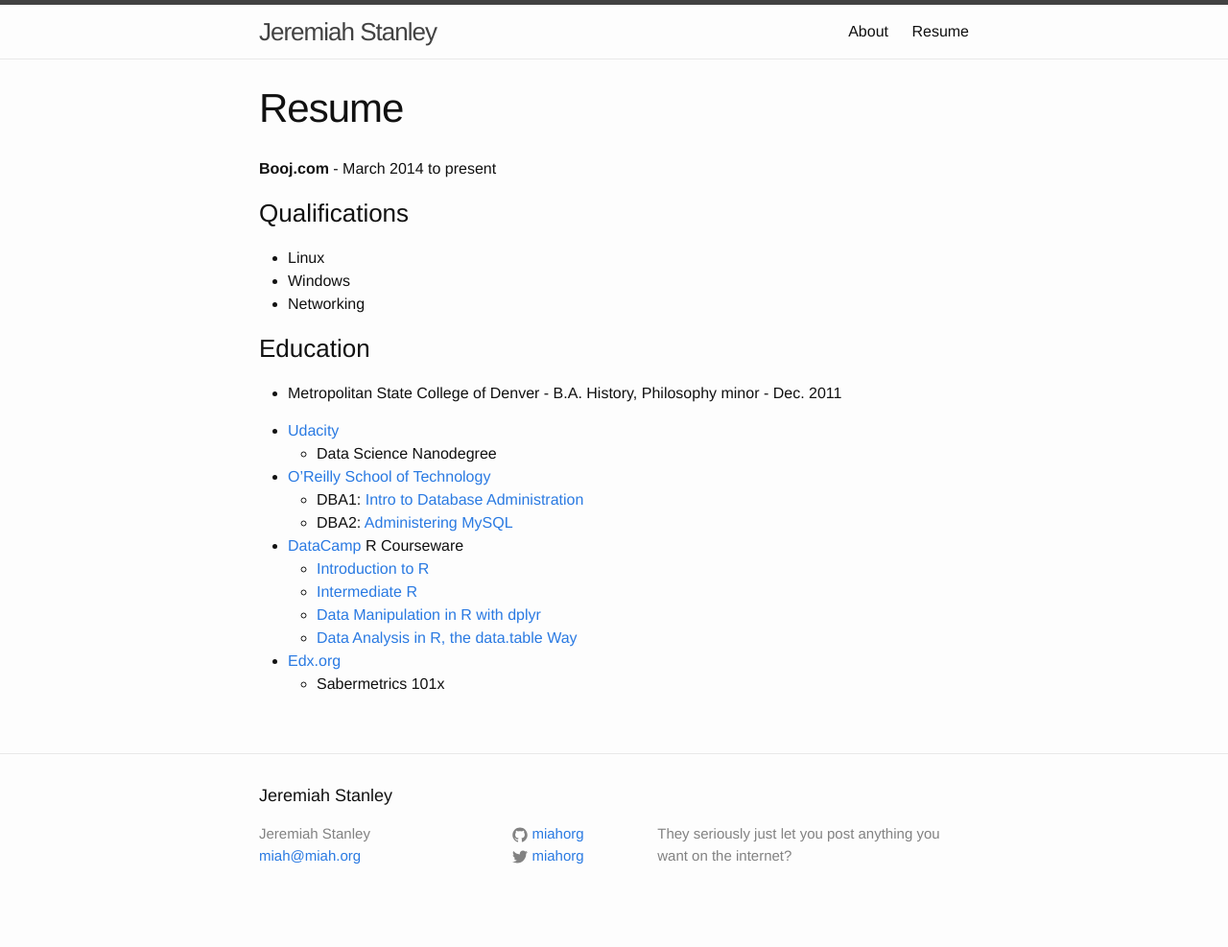
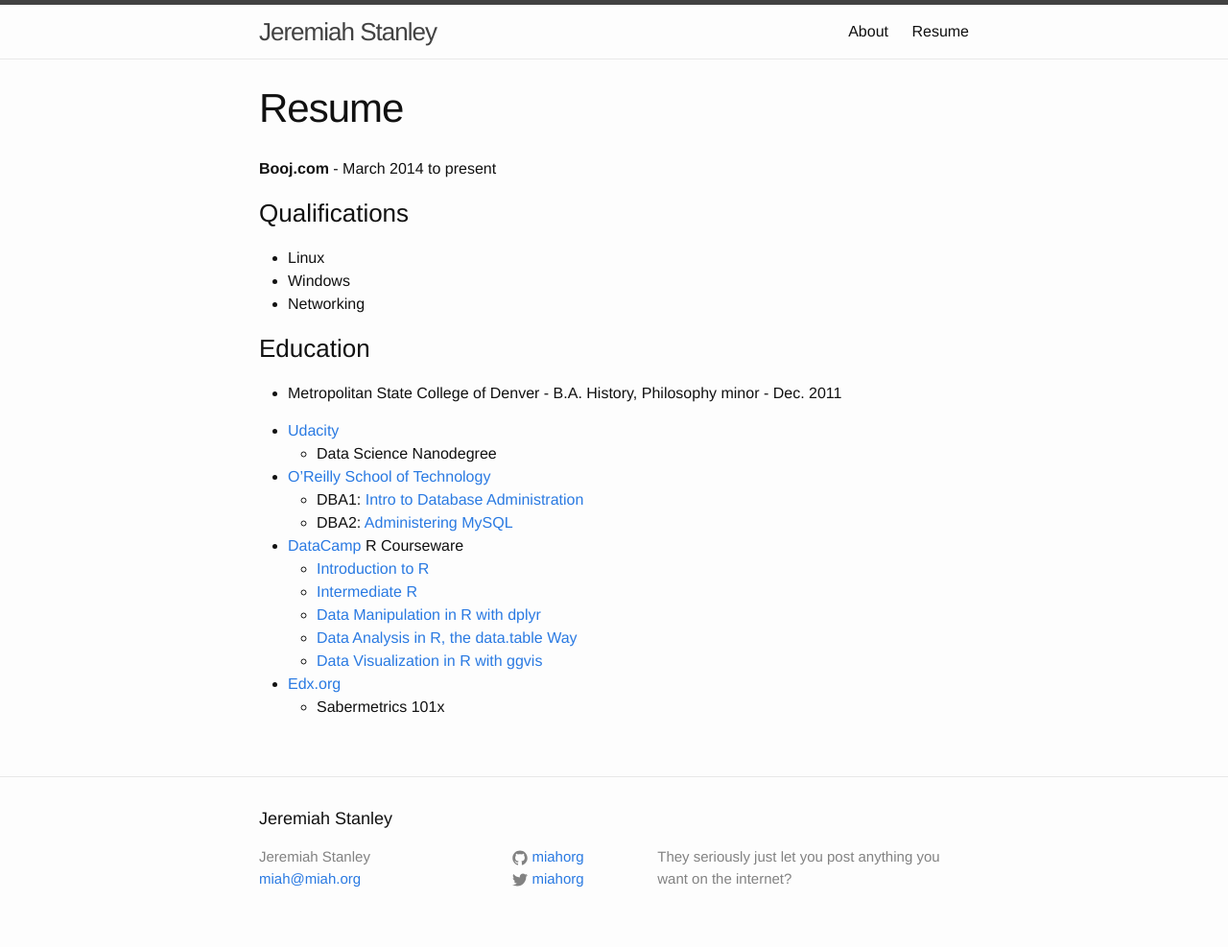
Before and after one commit to miahorg/miahorg.github.io, a Jekyll site: the page built from resume.md, in a window 1280 px wide. Shown: the whole page at 96% size. Built offline with Jekyll 4.4.1, drawn with Linux system fonts in a browser that asks for light colours; before the commit the page ends 963 px from its top, so only the background shows below that.

Commit message:
Adding ggvis update

```diff
--- a/resume.md
+++ b/resume.md
@@ -23,5 +23,6 @@ permalink: /resume/
   * [Intermediate R](/mooc/intermediater.pdf)
   * [Data Manipulation in R with dplyr](/mooc/datamanipulationinrwithdiplyr.pdf)
   * [Data Analysis in R, the data.table Way](/mooc/dataanalysisinrthedatatableway.pdf)
+  * [Data Visualization in R with ggvis](/mooc/datavisualizationinrwithggvis.pdf)
 * [Edx.org](https://www.edx.org/)
   * Sabermetrics 101x
```
Also changed, not shown: 1 other file.
